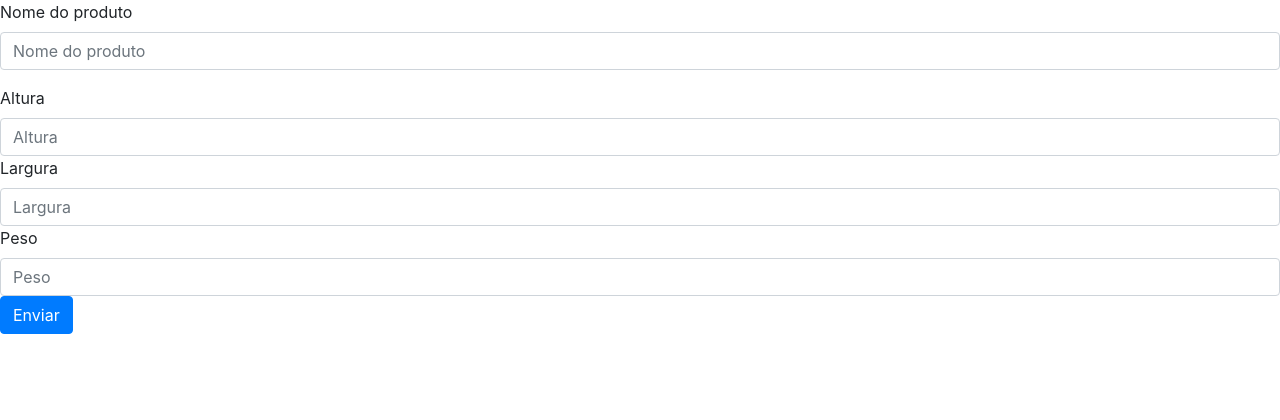
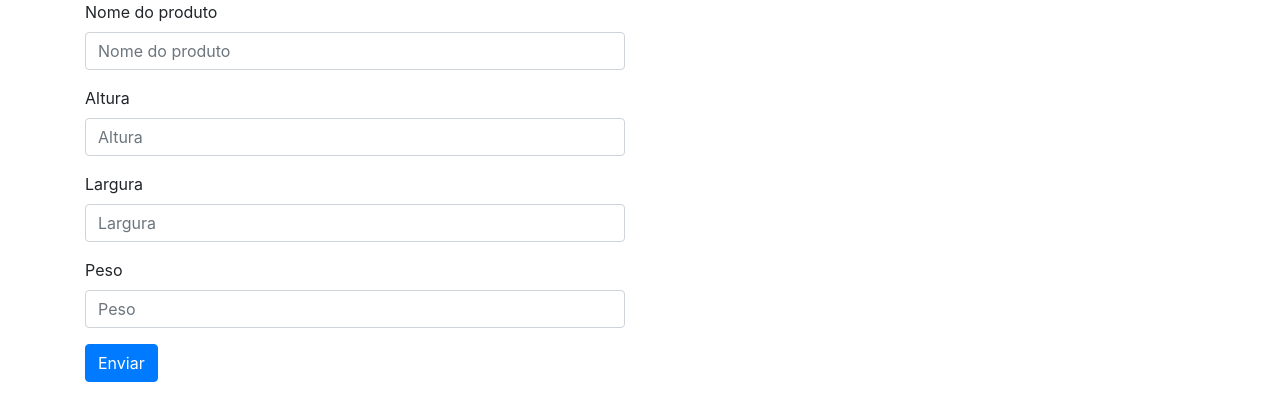
Before and after one commit to alefer-martins/Form-compra, a plain HTML site: page index.html in a window 1280 px wide. Drawn offline with nearby package versions, Linux system fonts and the light colour scheme.

Commit message:
Add files via upload

```diff
--- a/index.html
+++ b/index.html
@@ -9,25 +9,35 @@
     <link rel="stylesheet" href="https://stackpath.bootstrapcdn.com/bootstrap/4.1.3/css/bootstrap.min.css" integrity="sha384-MCw98/SFnGE8fJT3GXwEOngsV7Zt27NXFoaoApmYm81iuXoPkFOJwJ8ERdknLPMO" crossorigin="anonymous">
 </head>
 <body>
+    <div class="container">
+        <div class="row">
+            <div class="col-6">
                 <form>
                     <div class="form-group">
                         <label for="Nomedoproduto">Nome do produto</label>
                         <input type="name" class="form-control" id="Nomedoproduto" placeholder="Nome do produto">
                     </div>
-        <div>
+
+                    <div class="form-group">
                         <label for="Altura">Altura</label>
                         <input type="number" class="form-control" id="Altura" placeholder="Altura">
                     </div>
-        <div>
+
+                    <div class="form-group">
                         <label for="Larguradoproduto">Largura</label>
                         <input type="number" class="form-control" id="Larguradoproduto" placeholder="Largura">
                     </div>
-        <div>
+
+                    <div class="form-group">
                         <label for="Pesodoproduto">Peso</label>
                         <input type="number" class="form-control" id="Pesodoproduto" placeholder="Peso">
                     </div>
+
                     <button type="submit" class="btn btn-primary">Enviar</button>
                 </form>
+            </div>
+        </div>
+    </div>
 
     <script src="https://code.jquery.com/jquery-3.3.1.slim.min.js" integrity="sha384-q8i/X+965DzO0rT7abK41JStQIAqVgRVzpbzo5smXKp4YfRvH+8abtTE1Pi6jizo" crossorigin="anonymous"></script>
     <script src="https://cdnjs.cloudflare.com/ajax/libs/popper.js/1.14.3/umd/popper.min.js" integrity="sha384-ZMP7rVo3mIykV+2+9J3UJ46jBk0WLaUAdn689aCwoqbBJiSnjAK/l8WvCWPIPm49" crossorigin="anonymous"></script>
```
Lines whose indentation alone changed are shown as unchanged.
